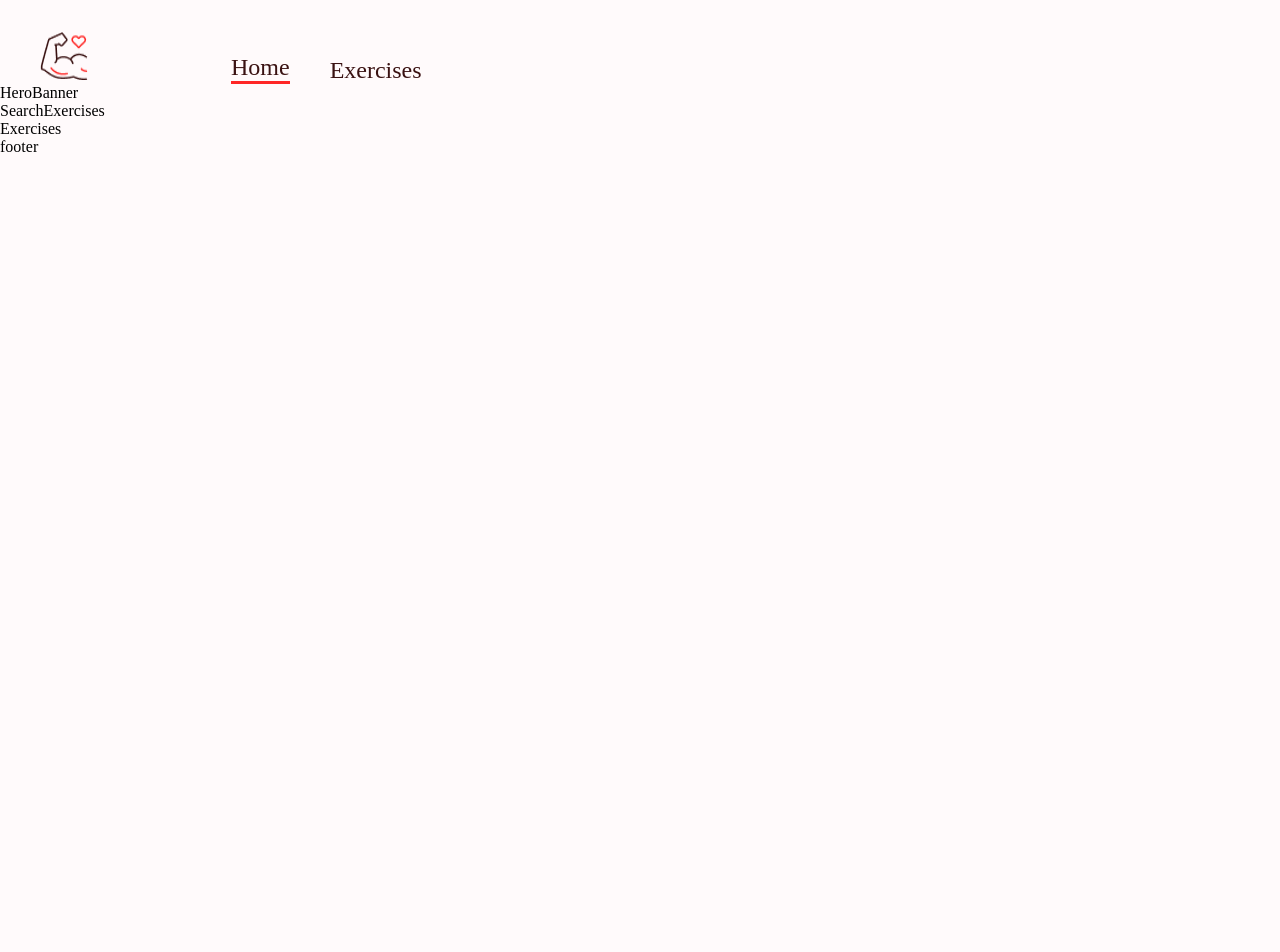
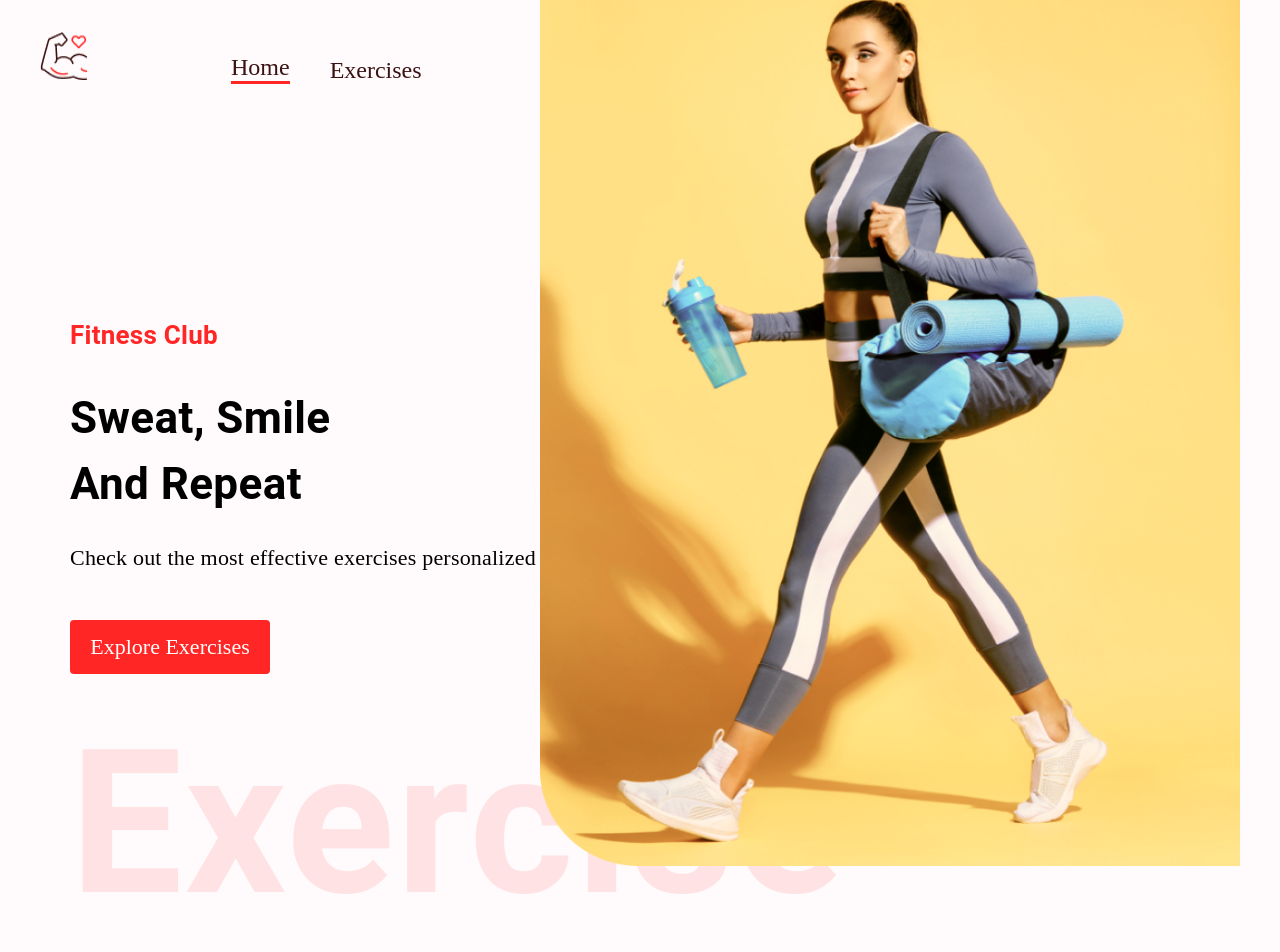
Before and after one commit to pri65/fitness_app, a React (Create React App) app: page / in a window 1280 px wide. Shown: the top 952 px of the page. Before the commit the page ends 800 px from the top, so only its background shows below. Built offline with nearby package versions, Linux system fonts and the light colour scheme.

Commit message:
Styled hero banner using stack and typography

```diff
--- a/src/components/HeroBanner.js
+++ b/src/components/HeroBanner.js
@@ -1,9 +1,26 @@
-import React from 'react'
+import React from 'react';
+import { Box, Stack, Typography } from '@mui/material';
 
-const HeroBanner = () => {
-  return (
-    <div>HeroBanner</div>
-  )
-}
+import HeroBannerImage from '../assets/images/banner.png';
 
-export default HeroBanner
+const HeroBanner = () => (
+  <Box sx={{ mt: { lg: '212px', xs: '70px' }, ml: { sm: '50px' } }} position="relative" p="20px">
+    <Typography color="#FF2625" fontWeight="600" fontSize="26px">Fitness Club</Typography>
+    <Typography fontWeight={700} sx={{ fontSize: { lg: '44px', xs: '40px' } }} mb="23px" mt="30px">
+      Sweat, Smile <br />
+      And Repeat
+    </Typography>
+    <Typography fontSize="22px" fontFamily="Alegreya" lineHeight="35px">
+      Check out the most effective exercises personalized to you
+    </Typography>
+    <Stack>
+      <a href="#exercises" style={{ marginTop: '45px', textDecoration: 'none', width: '200px', textAlign: 'center', background: '#FF2625', padding: '14px', fontSize: '22px', textTransform: 'none', color: 'white', borderRadius: '4px' }}>Explore Exercises</a>
+    </Stack>
+    <Typography fontWeight={600} color="#FF2625" sx={{ opacity: '0.1', display: { lg: 'block', xs: 'none' }, fontSize: '200px' }}>
+      Exercise
+    </Typography>
+    <img src={HeroBannerImage} alt="hero-banner" className="hero-banner-img" />
+  </Box>
+);
+
+export default HeroBanner;
```
